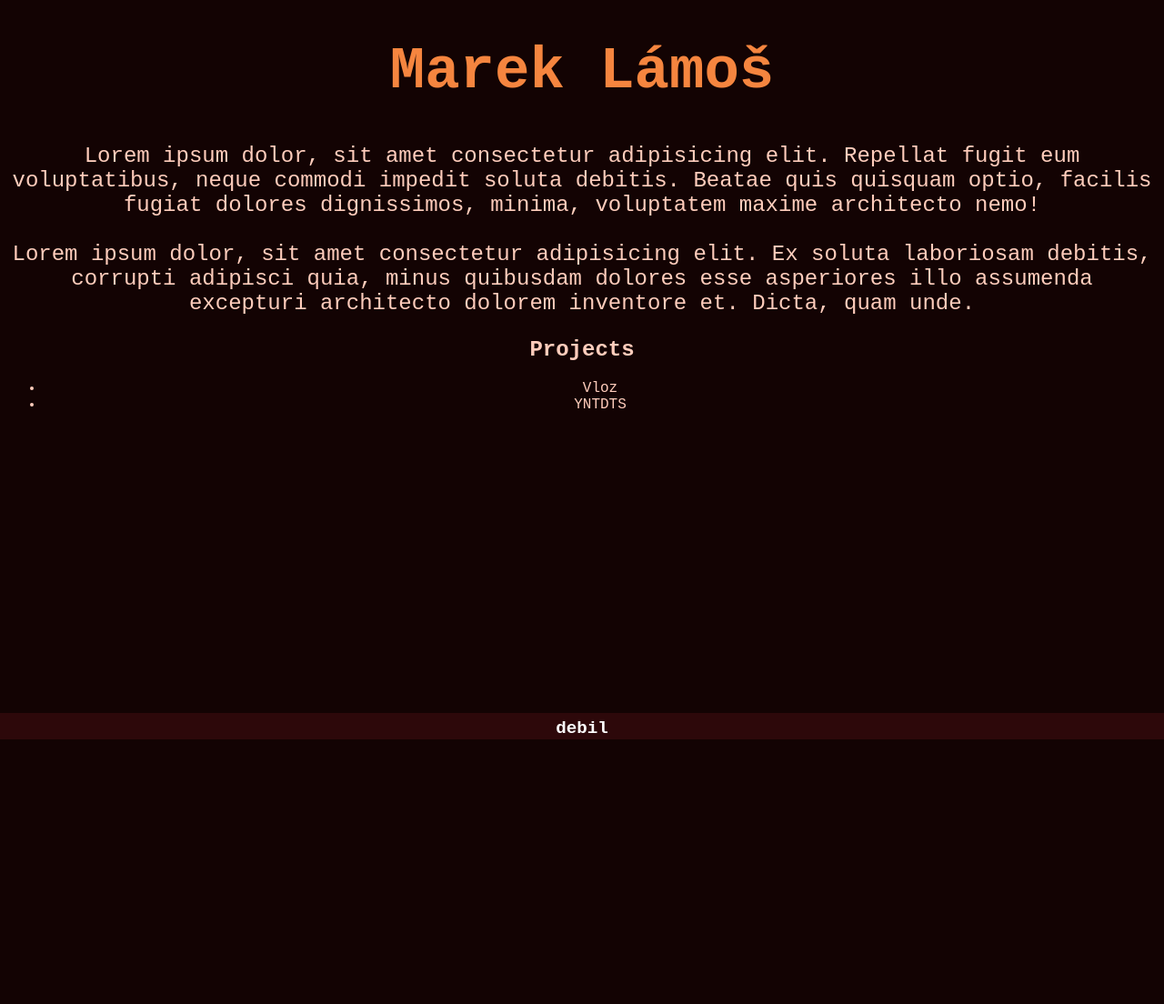
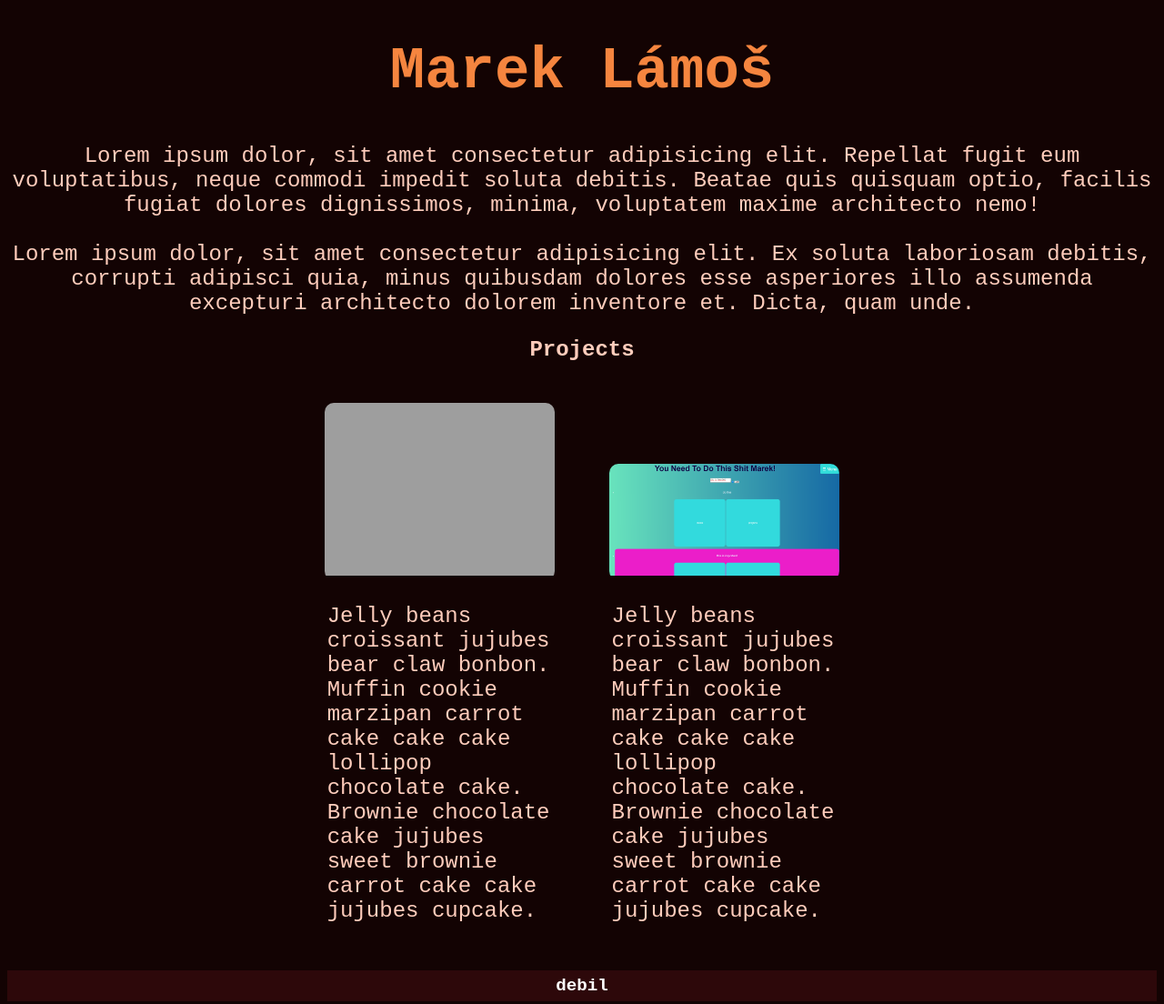
Before and after one commit to Heun11/Heun11.github.io, a plain HTML site: page index.html in a window 1280 px wide. Shown: the whole page at 91% size. Before the commit the page ends 813 px from the top, so only its background shows below. Drawn offline with Linux system fonts and the light colour scheme; grey boxes are pictures that could not be loaded.

Commit message:
experimenty

```diff
--- a/index.html
+++ b/index.html
@@ -20,14 +20,30 @@
     <h2>
         Projects
     </h2>
-    <ul>
-        <li>
-            Vloz
-        </li>
-        <li>
-            YNTDTS
-        </li>
-    </ul>
+    <div class="info-image-card-box">
+        <div class="info-image-card">
+            <div class="info-image-card-image info-image-card-1">
+                <div class="info-image-card-image-overlay">
+                    <a class="btn" href="https://github.com/Heun11/Vloz2">Open</a>
+                    <img src="./images/vloz2.png" alt="kytica 1" style="visibility: hidden; width: 100%;">
+                </div>
+            </div>
+            <div class="info-image-card-container">
+                <p>Jelly beans croissant jujubes bear claw bonbon. Muffin cookie marzipan carrot cake cake cake lollipop chocolate cake. Brownie chocolate cake jujubes sweet brownie carrot cake cake jujubes cupcake.</p>
+            </div>
+        </div>
+
+        <div class="info-image-card">
+            <div class="info-image-card-image info-image-card-2">
+                <div class="info-image-card-image-overlay">
+                    <a class="btn" href="https://github.com/Heun11/yntdts">Open</a>
+                    <img src="./images/yntdts.png" alt="kytica 2" style="visibility: hidden; width: 100%;">
+                </div>
+            </div>
+            <div class="info-image-card-container">
+                <p>Jelly beans croissant jujubes bear claw bonbon. Muffin cookie marzipan carrot cake cake cake lollipop chocolate cake. Brownie chocolate cake jujubes sweet brownie carrot cake cake jujubes cupcake.</p>
+            </div>
+        </div>
 
     <footer>debil</footer>
 </body>
--- a/style.css
+++ b/style.css
@@ -12,11 +12,13 @@ footer{
     color: white;
     padding: 0.5%;
     font-size: 1.2rem;
-    position: absolute;
+    margin: 0;
+    width: 99%;
+    /* position: absolute;
     height: 2%;
     width: 99%;
     top:98%;
-    left: 0;
+    left: 0; */
 }
 
 h1{
@@ -28,3 +30,77 @@ p{
     color: #FFCDBC;
     font-size: 1.5rem;
 }
+
+.info-image-card-box{
+    justify-content: center;
+    text-align: center;
+    /* background-color: blue; */
+}
+
+.info-image-card{
+    display: inline-block;
+    padding: 1%;
+    margin: 1%;
+    border-radius: 10px;
+    /* background-color: red; */
+    background-size: cover;
+    width: 20%;
+    font-size: 1rem;
+    transition: all 0.5s;
+}
+
+.info-image-card-container{
+    text-align:left;
+    padding: 1%;
+}
+
+.info-image-card-image{
+    border-radius: 10px;
+    background-repeat: no-repeat;
+    background-size: contain;
+    width: 100%;
+}
+
+.info-image-card-image-overlay{
+    transition: all 0.5s;
+    position: relative;
+    width: 100%;
+}
+
+.info-image-card-image-overlay:hover{
+    display: flex;
+    border-radius: 10px;
+    background-color: rgba(211, 56, 139, 0.343);
+    /* justify-content: center; */
+    align-items: center;
+}
+
+.info-image-card-image-overlay:hover .btn{
+    opacity: 1;
+    transition: all 0.5s;
+}
+
+.info-image-card-image-overlay .btn {
+    opacity: 0;
+    position: absolute;
+    top: 50%;
+    left: 50%;
+    transform: translate(-50%, -50%);
+    -ms-transform: translate(-50%, -50%);
+    background-color: #555;
+    color: white;
+    font-size: 16px;
+    padding: 12px 24px;
+    border: none;
+    cursor: pointer;
+    border-radius: 5px;
+    text-align: center;
+}
+
+.info-image-card-1{
+    background-image:url("./images/vloz2.png");
+}
+
+.info-image-card-2{
+    background-image:url("./images/yntdts.png");
+}
```
Also changed, not shown: images/yntdts.png (added), 1 other file.
